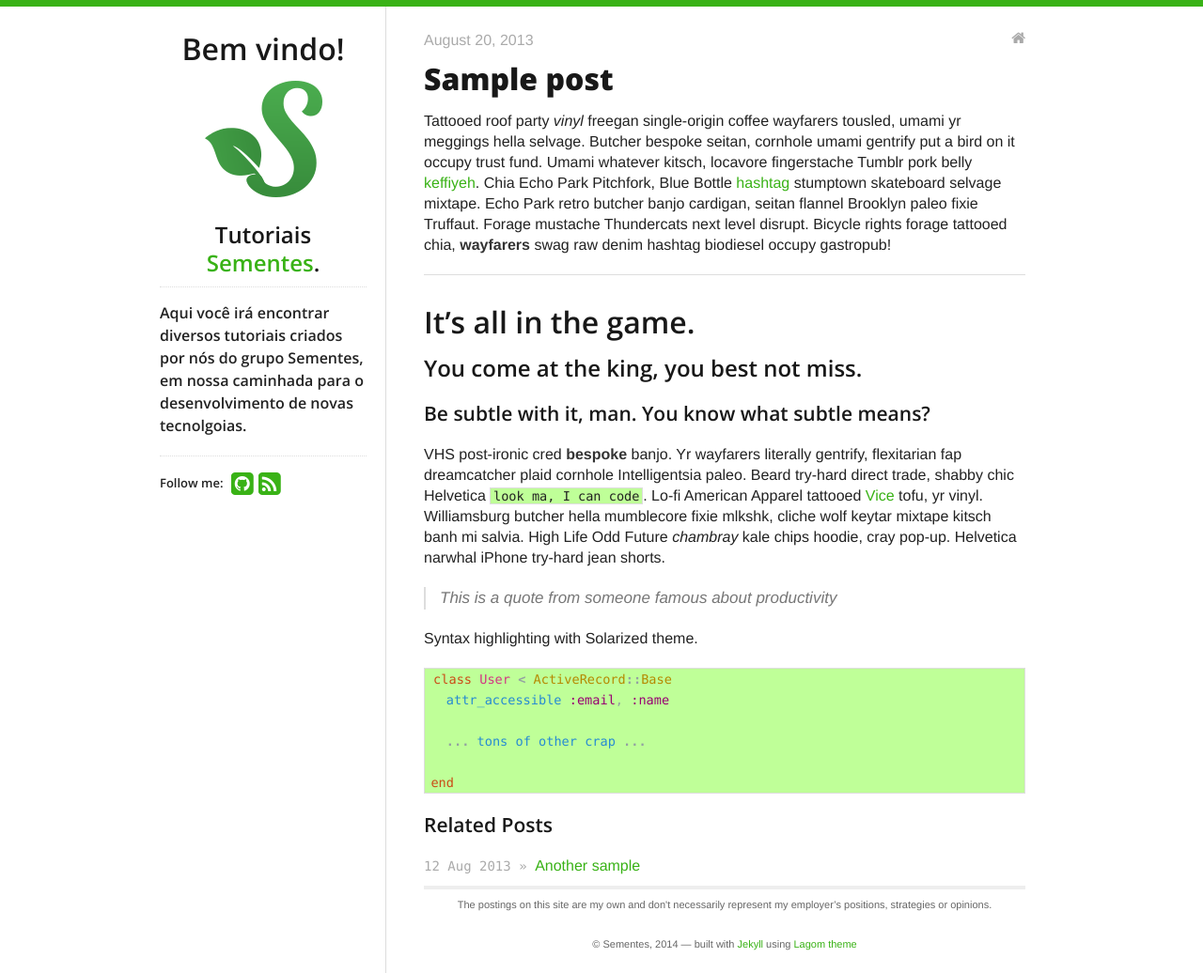
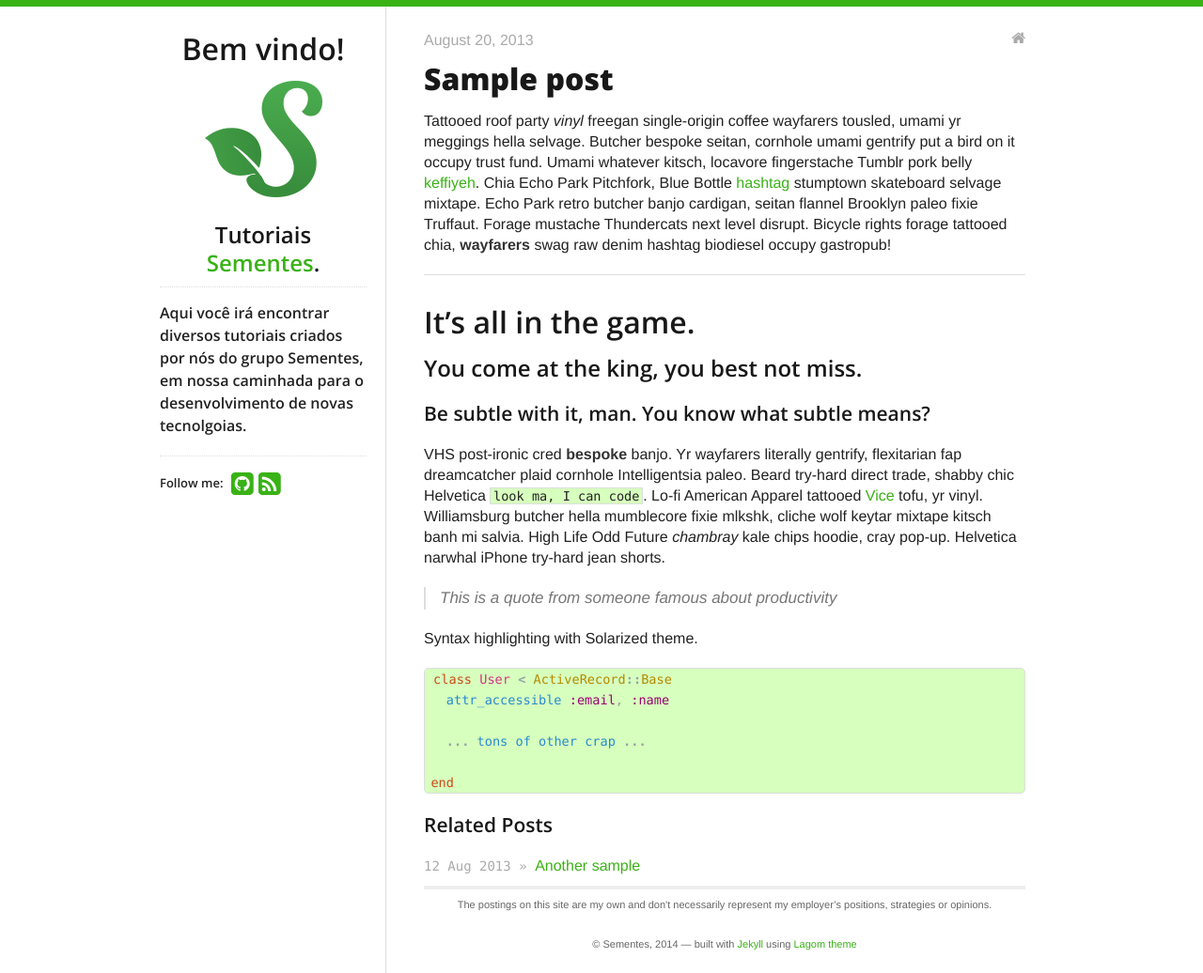
Before and after one commit to Sementes/tutoriais-semente, a Jekyll site: the page built from _posts/2013-08-20-sample-post.md, in a window 1280 px wide. Shown: the whole page at 94% size. Built offline with Jekyll 4.4.1, drawn with Linux system fonts in a browser that asks for light colours; nearby versions of some CDN libraries.

Commit message:
Corrigido pequeno bug

```diff
--- a/_includes/css/screen.css
+++ b/_includes/css/screen.css
@@ -121,8 +121,9 @@ nav h1, nav h2 {
 }
 
 #post pre {
+  border-radius: 5px;
   border: 1px solid #ddd;
-  background-color: #BFFF98;
+  background-color: #D7FFBE;
   padding: 0 .4em;
   margin-bottom: 20px !important;
 }
@@ -134,7 +135,7 @@ nav h1, nav h2 {
 
 #post code {
   border: 1px solid #ddd;
-  background-color: #BFFF98;
+  background-color: #D7FFBE;
   font-size: 85%;
   padding: 0 .2em;
 }
```
Also changed, not shown: _includes/css/syntax.css (+1 -1 lines).
